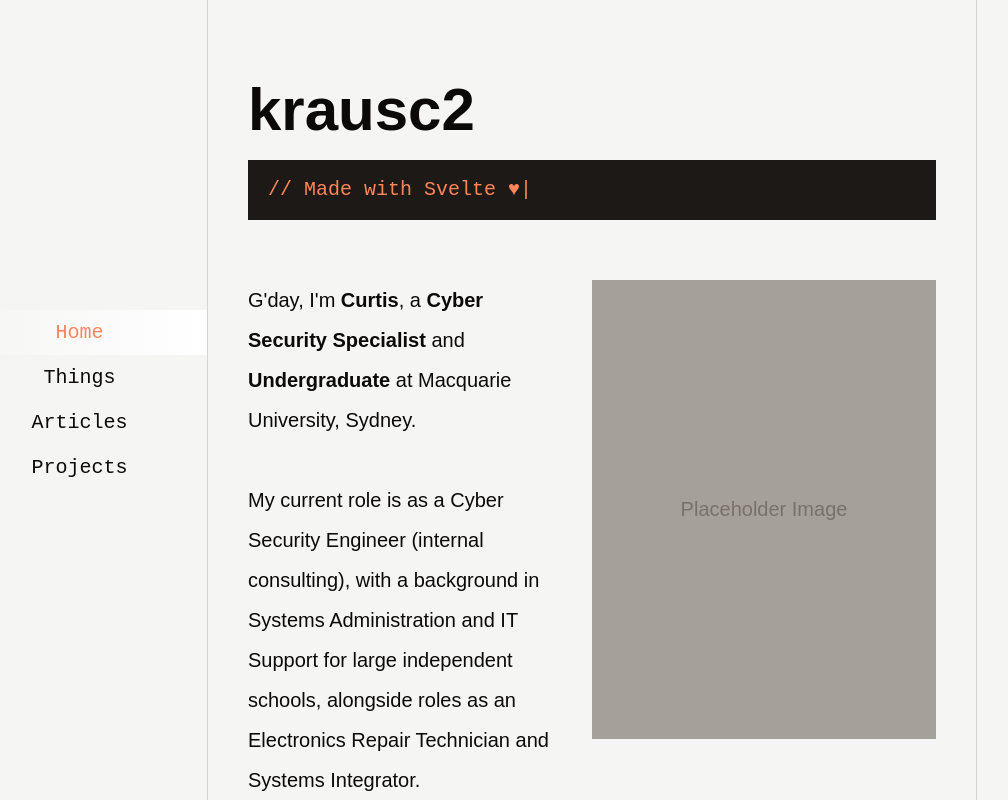
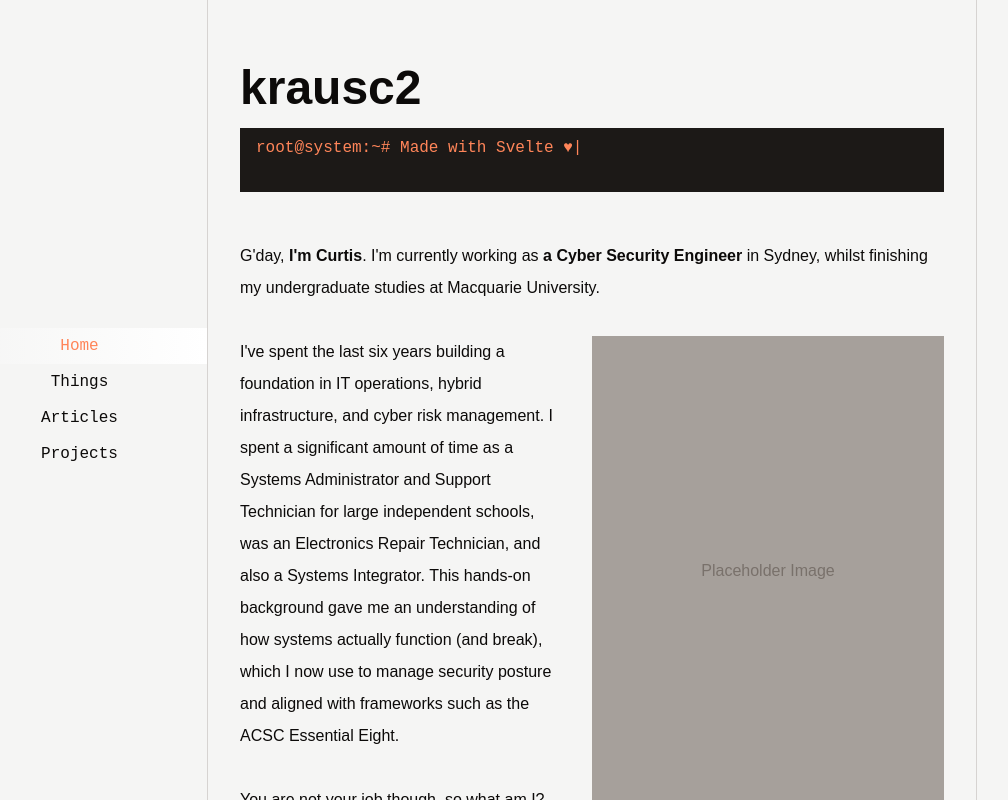
Before and after one commit to krausc2/kc2.dev, a SvelteKit app: page / in a window 1280 px wide. Shown: the whole page, without its empty margins (48-1056 px from the left). Built offline with nearby package versions, Linux system fonts and the light colour scheme.

Commit message:
fix: add ghost splash element to stop cumulative layout shift
feat: add bio draft to home page

```diff
--- a/src/lib/scramble.svelte.ts
+++ b/src/lib/scramble.svelte.ts
@@ -4,7 +4,7 @@ import { untrack } from "svelte";
 	#TODO Fix "catch-up" animation on page resume by listening for visibilitychange
 */
 
-export function createScramble(source: { value: string }) {
+export function createScramble(source: { value: string; longestValue: string }) {
 	const SCRAMBLE_CHARS = "!-_\\/[]{}—=+*^?#_";
 	let liveSplash = $state(source.value);
 
@@ -69,6 +69,9 @@ export function createScramble(source: { value: string }) {
 	return {
 		get value() {
 			return liveSplash;
+		},
+		get longestValue() {
+			return source.longestValue;
 		}
 	};
 }
--- a/src/lib/splashes.svelte.ts
+++ b/src/lib/splashes.svelte.ts
@@ -35,12 +35,13 @@ const SPLASHES = {
 		"The best code is written at 2am.",
 		"Cowards die many times before their deaths.", // S1
 		"The valiant never taste of death but once.", // S2
-		"Later Than You Think.",
+		"\"It's later than you think, therefore hasten to do the work of god.\"",
 		"Never run down the clock.",
+		"It is not enough to be industrious; so are the ants.",
 		"8 hours of sleep is recommended for optimal performance.",
 		"Orwell was an optimist.",
 		"The glowies are asleep.",
-		"Inequality is required to motivate men to action.",
+		"Inequality is required to motivate men to greatness.",
 		"Were you expecting a dark mode?",
 		"#TODO Go to sleep.",
 		"Memento mori.",
@@ -51,9 +52,10 @@ export type SplashType = keyof typeof SPLASHES;
 
 export function createSplash(type: SplashType) {
 	let value = $state("");
+	const splashes = SPLASHES[type];
+	const longestValue = splashes.reduce((a, b) => (a.length > b.length ? a : b));
 
 	$effect(() => {
-		const splashes = SPLASHES[type];
 		let tick = Math.floor(Math.random() * splashes.length);
 
 		value = splashes[tick];
@@ -69,6 +71,9 @@ export function createSplash(type: SplashType) {
 	return {
 		get value() {
 			return value;
+		},
+		get longestValue() {
+			return longestValue;
 		}
 	};
 }
--- a/src/routes/+page.svelte
+++ b/src/routes/+page.svelte
@@ -7,31 +7,50 @@
 	const splash = createScramble(createSplash(hour >= 19 || hour < 5 ? "night" : "day"));
 </script>
 
+<!-- #TODO Redo this section formatting to be more of a hero section then blurb below, too many elements to land on -->
 <section class="mb-32 flex flex-col">
 	<p class="mb-4 text-5xl leading-none font-bold">krausc2</p>
-	<p class="mb-12 w-full bg-stone-900 px-4 py-2 font-mono text-custom-coral">
-		<!-- #TODO Fix layout reserving space so page does not jump when splash changes -->
-		// {splash.value}<span class="cursor">|</span>
-	</p>
+	<div class="mb-12 w-full bg-stone-900 px-4 py-2 font-mono text-custom-coral grid">
+		<!-- Ghost element to set dynamic height based on longest quote -->
+		<div class="col-start-1 row-start-1 invisible pointer-events-none" aria-hidden="true">
+			root@system:~# {splash.longestValue}<span class="cursor opacity-0">|</span>
+		</div>
+		<!-- Visible splash text -->
+		<div class="col-start-1 row-start-1">
+			root@system:~# {splash.value}<span class="cursor">|</span>
+		</div>
+	</div>
 
-	<div class="flex flex-col lg:block">
+	<div class="flex flex-col gap-8 lg:block">
+		<p class="lg:mb-8">
+			G'day, <b>I'm Curtis</b>. I'm currently working as <b>a Cyber Security Engineer</b> in Sydney, whilst finishing my undergraduate studies at Macquarie University.
+		</p>
+
 		<div
-			class="order-last flex aspect-3/4 items-center justify-center bg-stone-400 lg:float-right lg:mb-4 lg:ml-8 lg:w-1/2"
+			class="mx-auto flex w-2/3 max-w-sm aspect-3/4 items-center justify-center bg-stone-400 lg:mx-0 lg:max-w-none lg:float-right lg:mb-4 lg:ml-8 lg:w-1/2"
 		>
 			<p class="text-stone-500">Placeholder Image</p>
 		</div>
-		<div class="flex flex-col gap-8 lg:contents">
-			<p class="lg:mb-8">
-				G'day, I'm <b>Curtis</b>, a <b>Cyber Security Specialist</b> and <b>Undergraduate</b> at Macquarie
-				University, Sydney.
-			</p>
-			<p>
-				My current role is as a Cyber Security Engineer (internal consulting), with a background in
-				Systems Administration and IT Support for large independent schools, alongside roles as an
-				Electronics Repair Technician and Systems Integrator.
-			</p>
-			<p></p>
-		</div>
+
+		<p class="lg:mb-8">
+			I've spent the last six years building a foundation in IT operations, hybrid infrastructure, and cyber risk management. I spent a significant amount of time as a Systems Administrator and Support Technician for large independent schools, was an Electronics Repair Technician, and also a Systems Integrator. This hands-on background gave me an understanding of how systems actually function (and break), which I now use to manage security posture and aligned with frameworks such as the ACSC Essential Eight.
+		</p>
+		<p class="lg:mb-8">
+			You are not your job though, so what am I?
+		</p>
+		<p class="lg:mb-8">
+			Well when I'm not neck deep in vulnerability reports, my interests are <b>very</b> broad. I enjoy building software (though would not consider myself a software engineer) and am currently learning Svelte, Tauri, Rust, and C for a variety of cross-platform projects. Analogue hardware is another big interest of mine, CRTs and tube amplifiers in particular, along with hardware design and repair more generally. I collect physical media (especially vinyl), and am always reading books that challenge my perception of the world. At university I studied cyber security, but also took electives in philosophy, sound engineering, and medical humanities.
+		</p>
+		<p class="lg:mb-8">
+			Steeping solely in wistful thinking can leave the mind without physical grounding, so I also spend a lot of time doing top-rope climbing, bouldering, and weight lifting.
+		</p>
+		<p class="lg:mb-8">
+			Most of my professional time in spent buried in the security tools (Defender, Sentinel, Entra ID, Azure), but my favorite element of the job is the human part: translating complex technical risks into actionable mitigation strategies that actually make sense for businesses.
+		</p>
+		<!-- #TODO Insert email -->
+		<p>
+			Check out my <a href="/things">Things</a> page for a living document of what I've found insightful, a reading (and listening) list of sorts. Feel free to reach out if you'd like to chat about tech, security, or anything in between: X@X(dot)X
+		</p>
 	</div>
 </section>
 
--- a/src/routes/layout.css
+++ b/src/routes/layout.css
@@ -134,11 +134,11 @@
 		@apply leading-loose;
 	}
 	html {
-		font-size: 16px;
+		font-size: 14px;
 	}
 	@media (min-width: 1024px) {
 		html {
-			font-size: 20px;
+			font-size: 16px;
 		}
 	}
 }
```
